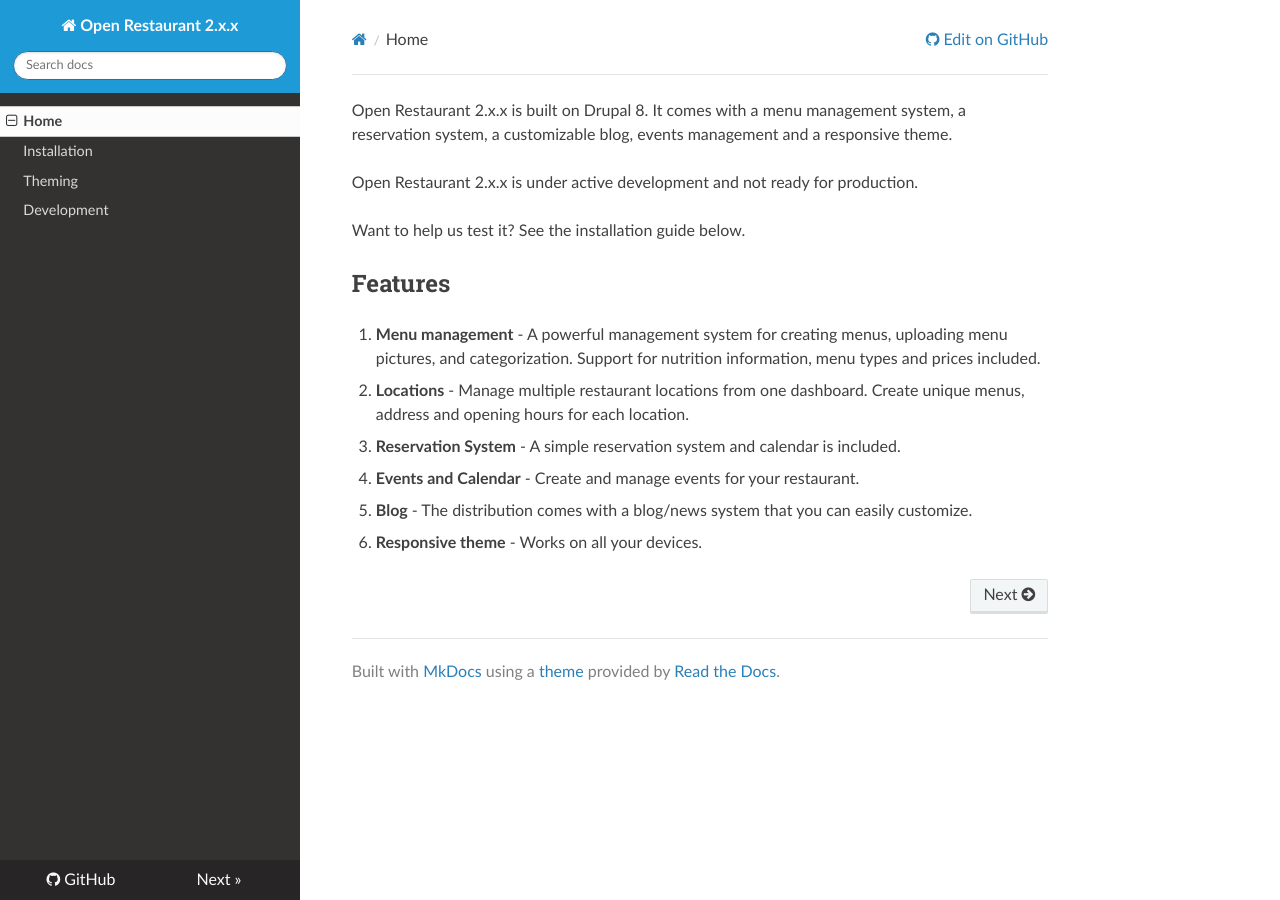
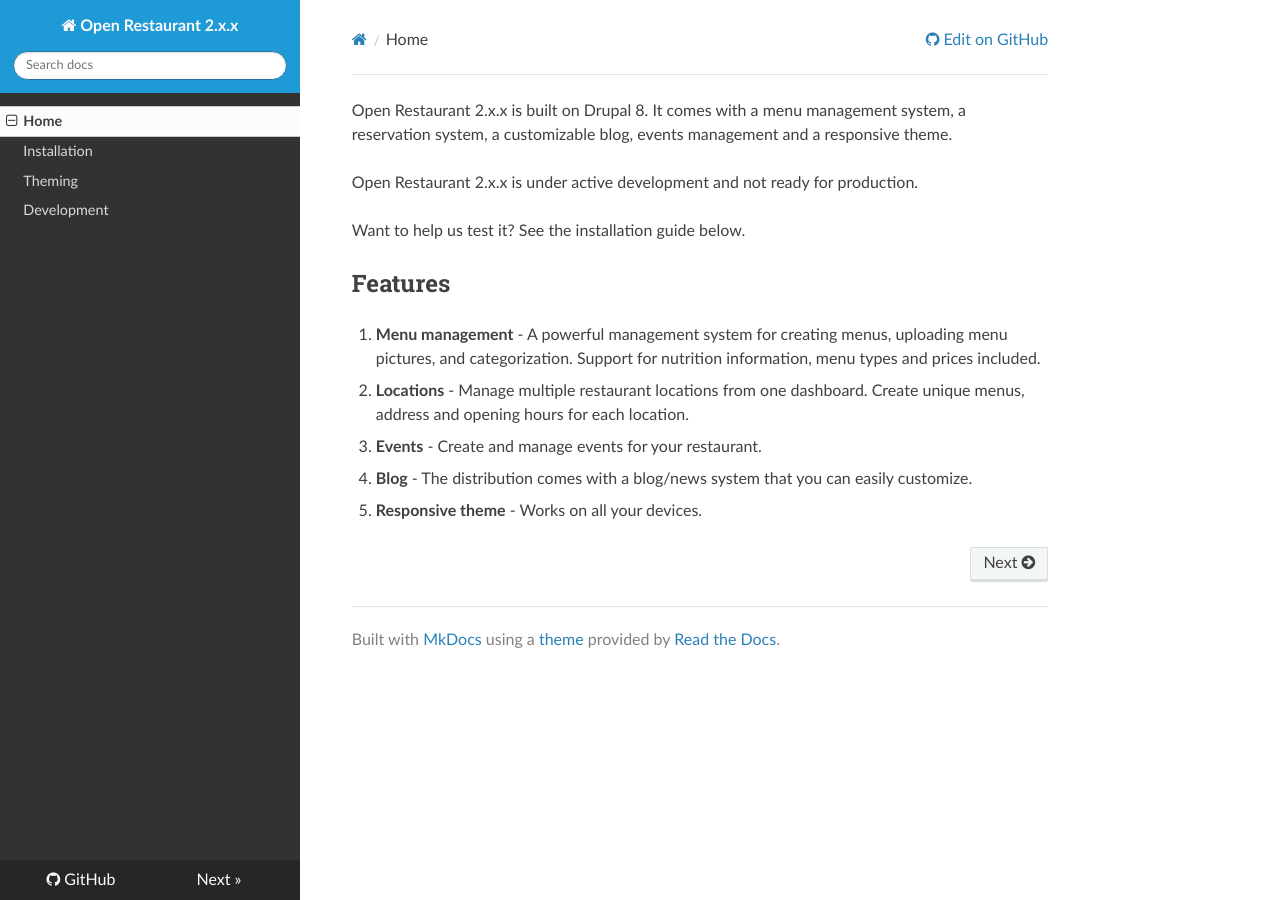
Before and after one commit to openrestaurant/docs, an MkDocs documentation site: the page built from docs/index.md, in a window 1280 px wide. Built offline with MkDocs 1.6.1, drawn with Linux system fonts in a browser that asks for light colours; nearby versions of some CDN libraries; old or Windows-style settings are respelled for this version of MkDocs.

Commit message:
Updated index.md

```diff
--- a/docs/index.md
+++ b/docs/index.md
@@ -8,7 +8,6 @@ Want to help us test it? See the installation guide below.
 
 1. **Menu management** - A powerful management system for creating menus, uploading menu pictures, and categorization. Support for nutrition information, menu types and prices included.
 2. **Locations** - Manage multiple restaurant locations from one dashboard. Create unique menus, address and opening hours for each location.
-3. **Reservation System** - A simple reservation system and calendar is included.
-4. **Events and Calendar** - Create and manage events for your restaurant.
+4. **Events** - Create and manage events for your restaurant.
 5. **Blog** - The distribution comes with a blog/news system that you can easily customize.
 6. **Responsive theme** - Works on all your devices.
```
